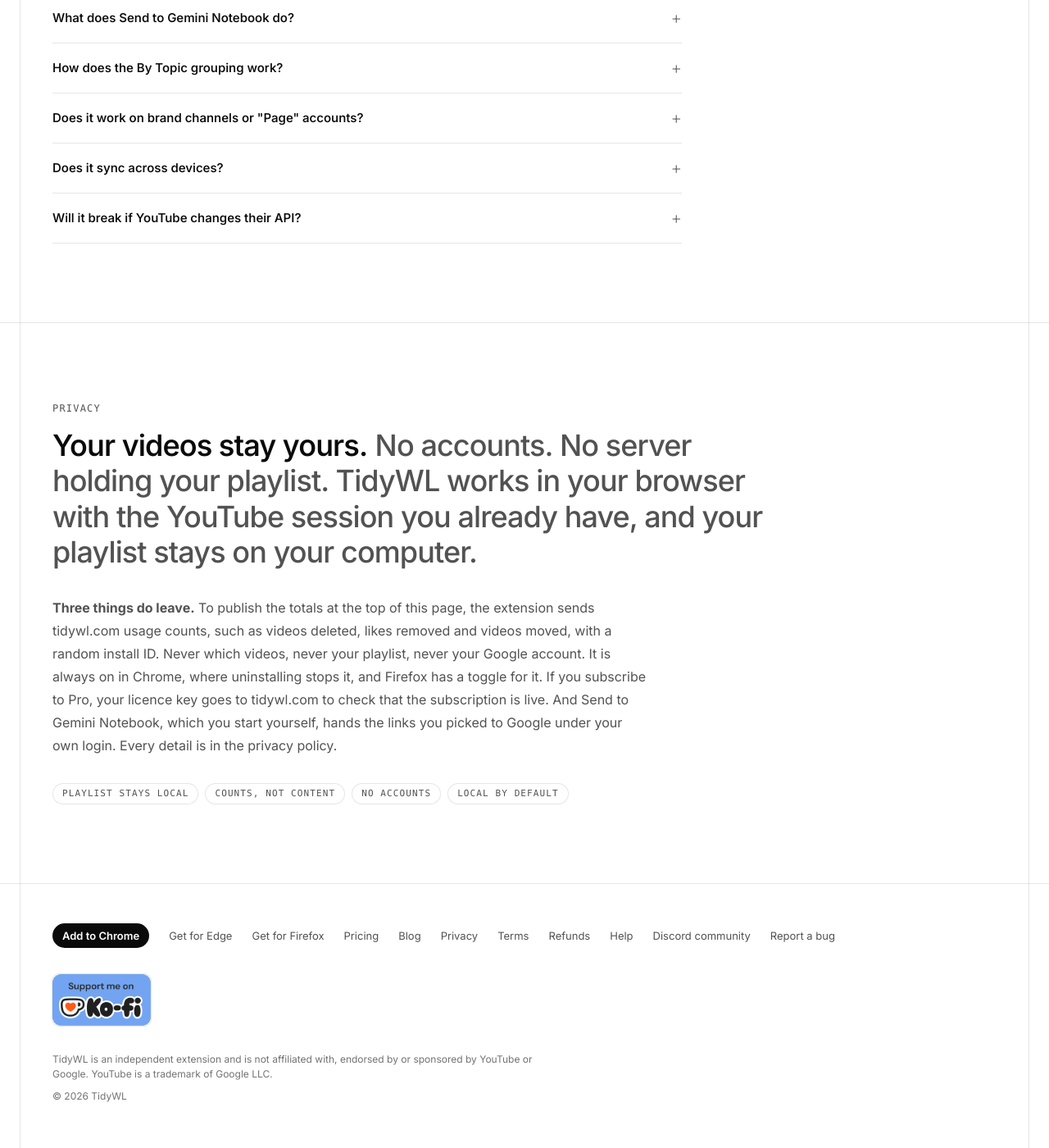
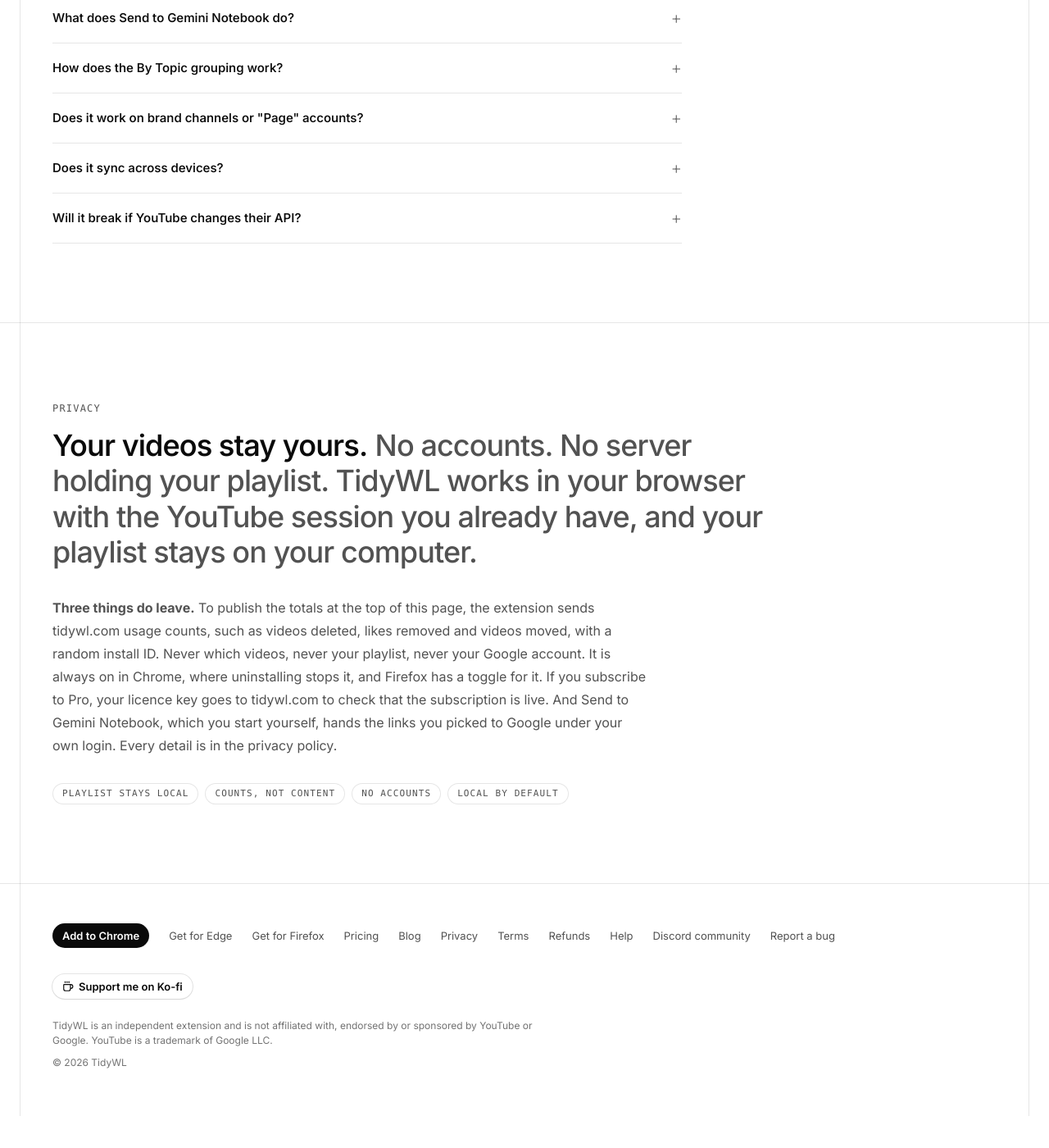
Before and after one commit to dominic-lam/tidywl-site, a Jekyll site: the page built from index.html, in a window 1280 px wide and 1400 px high, scrolled down 6974 px. Shown: the whole window at 82% size. Built offline with Jekyll 4.4.1, drawn with Linux system fonts in a browser that asks for light colours; after the commit the page ends 8333 px from its top, so only the background shows below that.

Commit message:
Footer: Ko-fi's blue badge image becomes a small pill with a coffee cup, in the site's new style (owner's call)
Co-Authored-By: Claude Opus 5.5 <noreply@anthropic.com>
Claude-Session: https://claude.ai/code/session_01DYBDmoqhDYwoc8xzTxxMmj

```diff
--- a/_includes/footer.html
+++ b/_includes/footer.html
@@ -13,9 +13,7 @@
       <a href="https://discord.gg/sTvjfp4sCk" target="_blank" rel="noopener">Discord community</a>
       <a href="https://github.com/dominic-lam/tidywl-site/issues" target="_blank" rel="noopener">Report a bug</a>
     </div>
-    <a class="kofi-badge" href="https://ko-fi.com/dominiclam" target="_blank" rel="noopener">
-      <img src="/assets/support_me_on_kofi_badge_blue.png" alt="Support me on Ko-fi" width="672" height="356">
-    </a>
+    <a class="kofi-btn" href="https://ko-fi.com/dominiclam" target="_blank" rel="noopener"><svg width="14" height="14" viewBox="0 0 24 24" fill="none" stroke="currentColor" stroke-width="2" stroke-linecap="round" stroke-linejoin="round" aria-hidden="true"><path d="M10 2v2"/><path d="M14 2v2"/><path d="M16 8a1 1 0 0 1 1 1v8a4 4 0 0 1-4 4H7a4 4 0 0 1-4-4V9a1 1 0 0 1 1-1h14a4 4 0 1 1 0 8h-1"/><path d="M6 2v2"/></svg>Support me on Ko-fi</a>
     <p class="footer-legal">TidyWL is an independent extension and is not affiliated with, endorsed by or sponsored by YouTube or Google. YouTube is a trademark of Google LLC.</p>
     <p class="copyright">© 2026 TidyWL</p>
   </footer>
--- a/_includes/styles-home.html
+++ b/_includes/styles-home.html
@@ -581,9 +581,17 @@
       background: var(--ink); color: var(--on-ink); font-weight: 600; border-radius: 999px; padding: 5px 12px;
     }
     .home .footer-links .btn-footer:hover { background: var(--ink-hover); color: var(--on-ink); }
-    .home .kofi-badge { margin-bottom: 24px; box-shadow: 0 0 0 1px var(--ring-c); }
-    .home .kofi-badge:hover { box-shadow: 0 0 0 1px var(--ring-c), var(--lift); }
-    .home .kofi-badge img { width: 120px; }
+    /* Ko-fi: a small secondary pill with a coffee cup, in the page's own style (the owner, 2026-11-03; it was
+       Ko-fi's blue badge image). */
+    .home .kofi-btn {
+      display: inline-flex; align-items: center; gap: 6px; margin-bottom: 24px;
+      padding: 5px 12px; border-radius: 999px;
+      font-size: 13px; line-height: 20px; font-weight: 600; color: var(--text);
+      background: var(--btn2-bg); box-shadow: 0 0 0 1px var(--ring-c), var(--lift);
+      text-decoration: none; transition: background 0.2s;
+    }
+    .home .kofi-btn:hover { background: var(--btn2-hover); color: var(--text); }
+    .home .kofi-btn svg { flex: none; }
     .home .footer-legal { margin: 0 0 8px; max-width: 80ch; font-size: 12px; color: var(--text-subtle); }
     .home .copyright { font-size: 12px; color: var(--text-subtle); }
 
--- a/_includes/styles.html
+++ b/_includes/styles.html
@@ -807,16 +807,6 @@
       padding: 8px 18px; border-radius: 6px; transition: background 0.2s;
     }
     .footer-links .btn-footer:hover { background: var(--accent-fill-hover); color: #fff; }
-    /* Ko-fi badge sits on its own row below the link list — dropping a 150px
-       image into that flex row of 0.9rem text links reads as a misplaced ad.
-       line-height: 0 kills the inline-image descender gap. */
-    .kofi-badge {
-      display: inline-block; line-height: 0; margin-bottom: 20px;
-      border-radius: 8px; box-shadow: 0 2px 8px rgba(0, 0, 0, 0.1);
-      transition: transform 0.2s, box-shadow 0.2s;
-    }
-    .kofi-badge img { display: block; width: 150px; height: auto; border-radius: 8px; }
-    .kofi-badge:hover { transform: translateY(-2px); box-shadow: 0 4px 12px rgba(0, 0, 0, 0.15); }
     .footer-legal {
       font-size: 0.78rem; color: var(--text-subtle); line-height: 1.5;
       max-width: 620px; margin: 0 auto 12px; text-wrap: pretty;
```
Also changed, not shown: _includes/styles-site.html (+11 -3 lines), assets/support_me_on_kofi_badge_blue.png (deleted).
